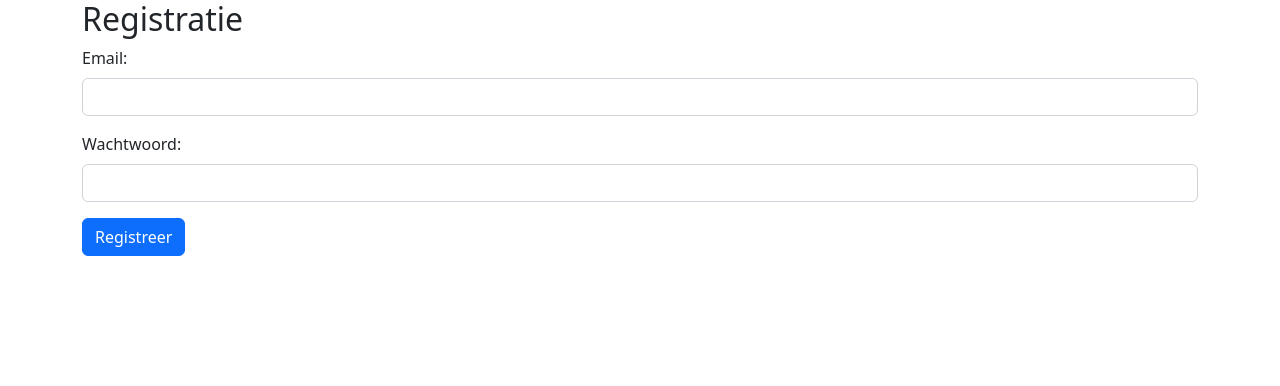
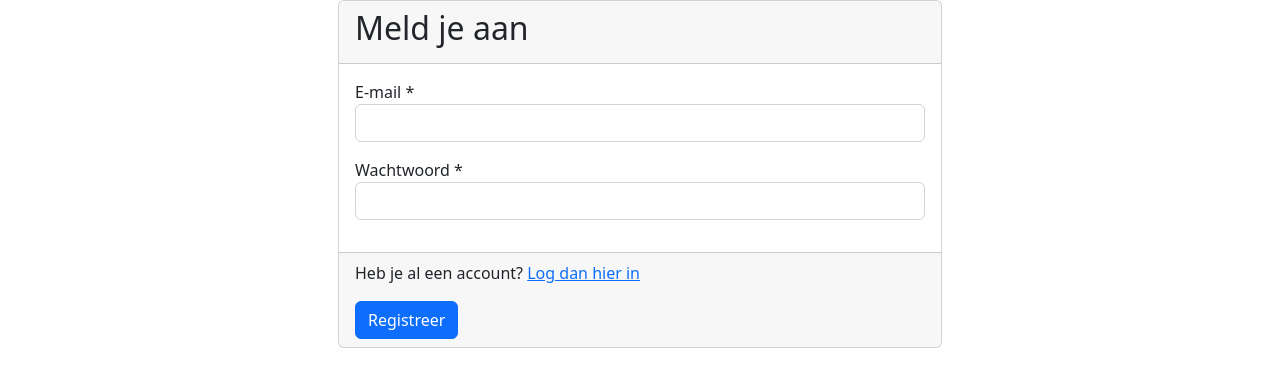
Before and after one commit to Sema-1054531/werkplaats-4-react, a React (Create React App) app in the folder one_piece/: page /register in a window 1280 px wide. Shown: the top 386 px of the page. Built offline with nearby package versions, Linux system fonts and the light colour scheme; the HTML template or start-up script is replaced by a standard one.

Commit message:
updated: layout

```diff
--- a/one_piece/src/components/Register.js
+++ b/one_piece/src/components/Register.js
@@ -1,5 +1,6 @@
 import React, { useState } from 'react';
 import axios from 'axios';
+import {Link} from "react-router-dom";
 
 const Register = () => {
   const [email, setEmail] = useState('');
@@ -35,11 +36,16 @@ const Register = () => {
   };
 
   return (
-    <div className="container">
-      <h2>Registratie</h2>
-      <form onSubmit={handleSubmit}>
+      <div className="row">
+        <div className="offset-lg-3 col-lg-6">
+          <form onSubmit={handleSubmit} className="container">
+            <div className="card">
+              <div className="card-header">
+                <h2>Meld je aan</h2>
+              </div>
+              <div className="card-body">
                 <div className="mb-3">
-          <label htmlFor="email" className="form-label">Email:</label>
+                  <label>E-mail <span className="errmsg">*</span></label>
                   <input
                     type="email"
                     className="form-control"
@@ -49,7 +55,7 @@ const Register = () => {
                   />
                 </div>
                 <div className="mb-3">
-          <label htmlFor="password" className="form-label">Wachtwoord:</label>
+                  <label>Wachtwoord <span className="errmsg">*</span></label>
                   <input
                     type="password"
                     className="form-control"
@@ -65,9 +71,15 @@ const Register = () => {
                     onChange={(e) => set_is_admin(e.target.value)}
                   />
                 </div>
+              </div>
+              <div className="card-footer">
+                <p>Heb je al een account? <Link to={'/'}>Log dan hier in</Link></p>
                 <button type="submit" className="btn btn-primary">Registreer</button>
+                {message && <p>{message}</p>}
+              </div>
+            </div>
           </form>
-      {message && <p>{message}</p>}
+        </div>
       </div>
   );
 };
```
Also changed, not shown: 1 other file (tests, documents, lock files or other folders). Lines whose indentation alone changed are shown as unchanged.
